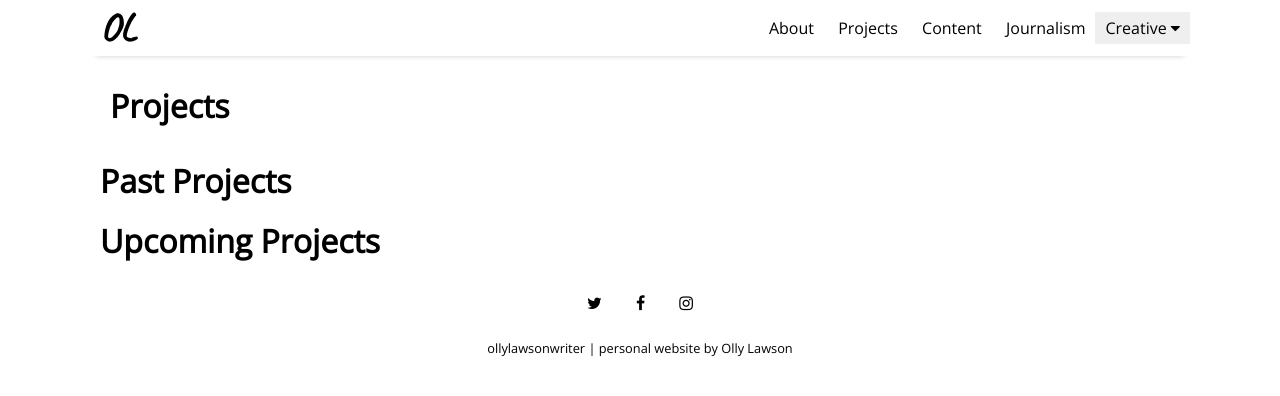
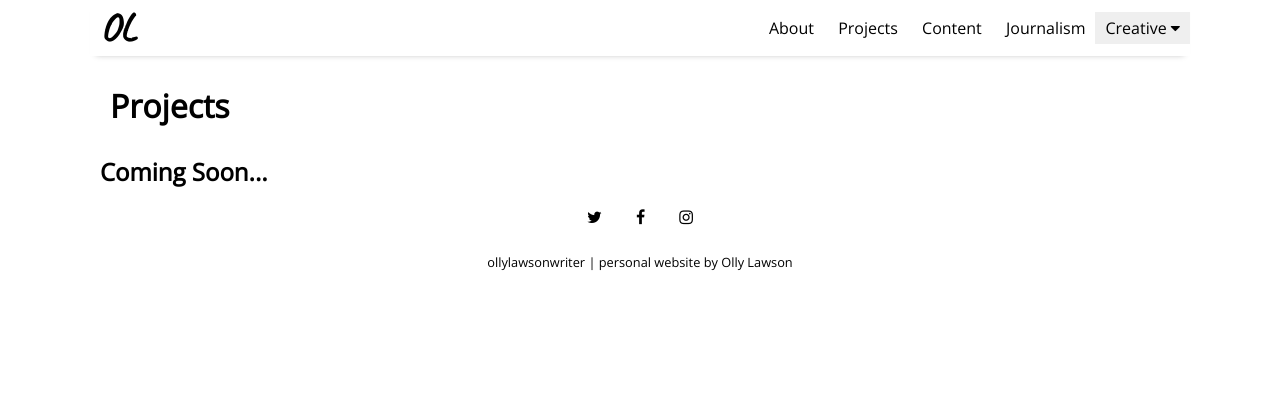
Before and after one commit to ollylawson/ollylawson.github.io, a Jekyll site: the page built from pages/projects.html, in a window 1280 px wide. Shown: the top 396 px of the page. Built offline with Jekyll 4.4.1, drawn with Linux system fonts in a browser that asks for light colours; nearby versions of some CDN libraries.

Commit message:
projects

```diff
--- a/pages/projects.html
+++ b/pages/projects.html
@@ -3,25 +3,16 @@ layout: page
 title: Projects
 ---
 
-<div class="past-projects">
+
+<div>
+  <h2>Coming Soon...
+  </h2>
+</div>
+<!-- <div class="past-projects">
   <h1>Past Projects</h1>
-  {% for post in site.categories.past %}
-  <a href="{{ site.github.url }}{{ post.url }}">
-    <div class="featured-posts" {% if post.image %}style="background-image:url({{ site.github.url }}/assets/img/{{ post.image }})"{% endif %}>
-      <h2><span>{{ post.title }}</span></h2>
-    </div>
-  </a>
-  {% endfor %}
 </div>
 
 
 <div class="upcoming-projects">
   <h1>Upcoming Projects<h1>
-  {% for post in site.categories.upcoming %}
-  <a href="{{ site.github.url }}{{ post.url }}">
-    <div class="featured-posts" {% if post.image %}style="background-image:url({{ site.github.url }}/assets/img/{{ post.image }})"{% endif %}>
-      <h2><span>{{ post.title }}</span></h2>
-    </div>
-  </a>
-  {% endfor %}
-</div>
+</div> -->
```
